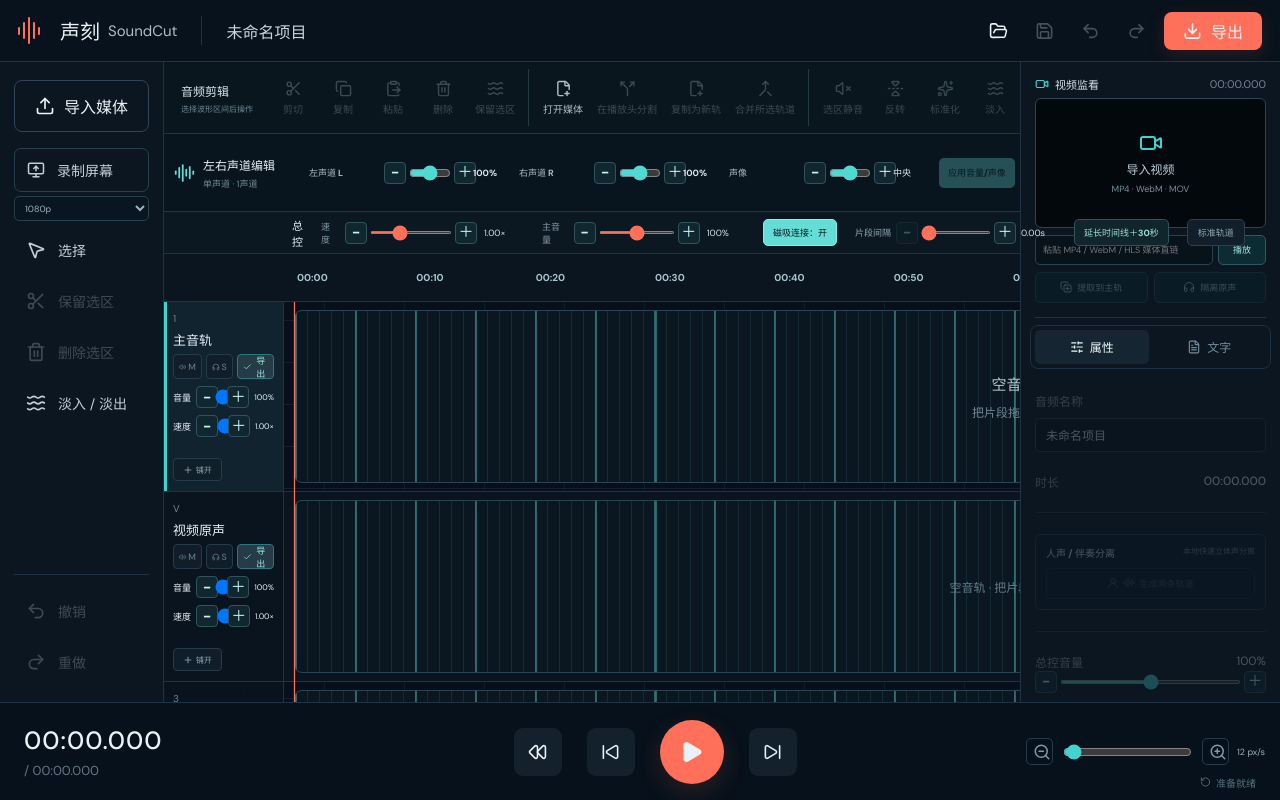
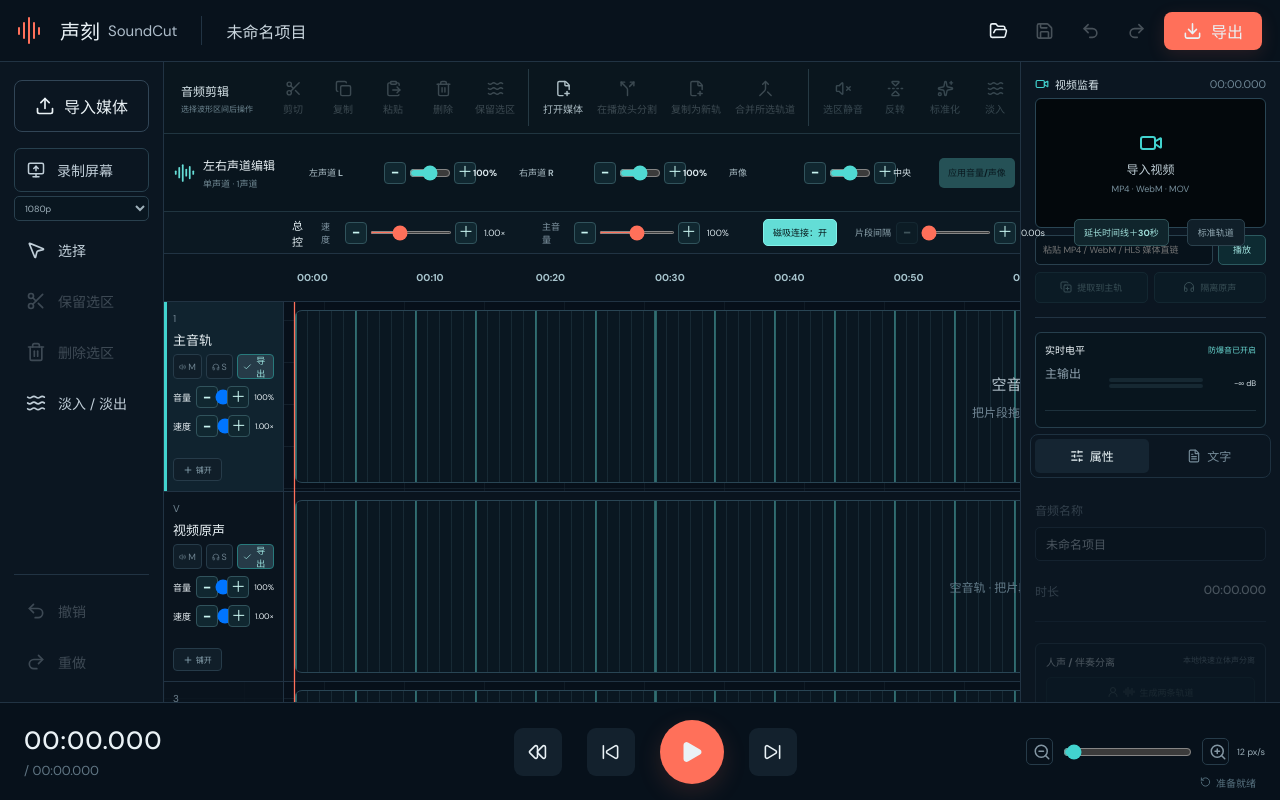
Before and after one commit to i711net/soundcut-web, a React (Vite) app: page / in a window 1280 px wide. Built offline with nearby package versions, Linux system fonts and the light colour scheme.

Commit message:
Add files via upload

```diff
--- a/src/App.tsx
+++ b/src/App.tsx
@@ -26,6 +26,8 @@ import './snap-controls.css'
 import './clip-inspector.css'
 import './timeline-zoom.css'
 import './fade-visuals.css'
+import LevelMeters from './LevelMeters'
+import './level-meters.css'
 import { deserializeProject, loadAutosave, projectFromFile, projectToBlob, saveAutosave, serializeProject, type ProjectSettings, type StoredProject } from './project-storage'
 
 type Snapshot = { tracks: MixerTrack[]; activeId: string; selection: [number, number] }
@@ -607,6 +609,7 @@ export default function App() {
           <div className="stream-input"><input type="url" value={streamUrlInput} onChange={e => setStreamUrlInput(e.target.value)} placeholder="粘贴 MP4 / WebM / HLS 媒体直链"/><button onClick={openStream}>播放</button></div>
           <div className="video-monitor-actions"><button onClick={streamSourceUrl ? extractStreamAudio : extractVideoToMain} disabled={streamSourceUrl ? mediaWorking : !trackStore.tracks[1].buffer}><CopyPlus/>{streamSourceUrl && !trackStore.tracks[1].buffer ? '提取网络原声' : '提取到主轨'}</button><button className={trackStore.tracks[1].solo ? 'active' : ''} onClick={isolateVideoAudio} disabled={!trackStore.tracks[1].buffer}><Headphones/>{trackStore.tracks[1].solo ? '取消隔离' : '隔离原声'}</button></div>
         </section>
+        <LevelMeters tracks={trackStore.tracks} meters={mixerPlayback.meters}/>
         <div className="inspector-tabs">
           <button className={inspectorTab === 'properties' ? 'active' : ''} onClick={() => setInspectorTab('properties')}><SlidersHorizontal/>属性</button>
           <button className={inspectorTab === 'transcript' ? 'active' : ''} onClick={() => setInspectorTab('transcript')}><FileText/>文字{transcript.length > 0 && <i>{transcript.length}</i>}</button>
--- /dev/null
+++ b/src/LevelMeters.tsx
@@ -0,0 +1,13 @@
+import type { MeterState } from './useMixerPlayback'
+import type { MixerTrack } from './mixer'
+
+const percent = (value: number) => `${Math.min(100, Math.max(0, value * 100))}%`
+const db = (value: number) => value > .00001 ? `${(20 * Math.log10(value)).toFixed(1)} dB` : '−∞ dB'
+
+function StereoMeter({ left, right, clipping }: { left: number; right: number; clipping?: boolean }) {
+  return <div className={`stereo-meter ${clipping ? 'clipping' : ''}`} title={`左 ${db(left)} · 右 ${db(right)}`}><i><b style={{ width: percent(left) }}/></i><i><b style={{ width: percent(right) }}/></i></div>
+}
+
+export default function LevelMeters({ tracks, meters }: { tracks: MixerTrack[]; meters: MeterState }) {
+  return <section className="level-meters"><div className="meter-heading"><strong>实时电平</strong><span>{meters.limiterReduction < -.1 ? `限幅 ${meters.limiterReduction.toFixed(1)} dB` : '防爆音已开启'}</span></div><div className="master-meter"><label>主输出</label><StereoMeter left={meters.master.left} right={meters.master.right} clipping={meters.clipping}/><output>{db(Math.max(meters.master.left, meters.master.right))}</output></div><div className="track-meter-list">{tracks.filter(track => track.clips.length).map(track => { const meter = meters.tracks[track.id] || { left: 0, right: 0 }; return <div key={track.id}><label title={track.name}>{track.name}</label><StereoMeter left={meter.left} right={meter.right} clipping={Math.max(meter.left, meter.right) >= 1}/></div> })}</div>{meters.clipping && <div className="clip-warning">输入过响 · 限幅器正在保护输出</div>}</section>
+}
--- /dev/null
+++ b/src/level-meters.css
@@ -0,0 +1 @@
+.level-meters{margin:0 0 13px;padding:9px;background:#08151e;border:1px solid #263f4d;border-radius:6px}.meter-heading,.master-meter,.track-meter-list>div{display:grid;grid-template-columns:58px minmax(0,1fr) 47px;align-items:center;gap:6px}.meter-heading{display:flex;justify-content:space-between;margin-bottom:7px}.meter-heading strong{font-size:10px}.meter-heading span{color:#69d9d3;font-size:8px}.master-meter label,.track-meter-list label{overflow:hidden;color:#9fb1ba;font-size:8px;text-overflow:ellipsis;white-space:nowrap}.master-meter output{color:#d8e7eb;font-size:8px;text-align:right;font-variant-numeric:tabular-nums}.stereo-meter{display:grid;gap:2px}.stereo-meter i{height:4px;overflow:hidden;background:#162832;border-radius:3px}.stereo-meter b{display:block;height:100%;background:linear-gradient(90deg,#38c9a4 0 68%,#e8ca50 82%,#ff705a 100%);transition:width 55ms linear}.stereo-meter.clipping i{box-shadow:0 0 5px #ff705a}.track-meter-list{display:grid;gap:4px;margin-top:7px;padding-top:7px;border-top:1px solid #1d313c}.track-meter-list>div{grid-template-columns:58px minmax(0,1fr)}.clip-warning{margin-top:7px;padding:4px;color:#ffd5cf;background:#6d231e;border-radius:3px;font-size:8px;text-align:center}
--- a/src/mixer.ts
+++ b/src/mixer.ts
@@ -53,6 +53,9 @@ export async function mixTracks(tracks: MixerTrack[], selectedOnly = true, maste
   const channels = Math.max(...allBuffers.map(buffer => buffer.numberOfChannels))
   const duration = durationOfTracks(sources, masterRate)
   const context = new OfflineAudioContext(channels, Math.ceil(duration * sampleRate), sampleRate)
+  const master = context.createGain(), limiter = context.createDynamicsCompressor()
+  limiter.threshold.value = -1; limiter.knee.value = 0; limiter.ratio.value = 20; limiter.attack.value = .003; limiter.release.value = .12
+  master.connect(limiter).connect(context.destination)
   for (const track of sources) {
     const clips = track.clips
     for (const clip of clips) {
@@ -62,7 +65,7 @@ export async function mixTracks(tracks: MixerTrack[], selectedOnly = true, maste
       gain.gain.setValueAtTime(clip.fadeIn > 0 ? 0 : level, clip.start)
       if (clip.fadeIn > 0) gain.gain.linearRampToValueAtTime(level, clip.start + Math.min(clip.fadeIn, clipLength))
       if (clip.fadeOut > 0) { gain.gain.setValueAtTime(level, Math.max(clip.start, clip.start + clipLength - clip.fadeOut)); gain.gain.linearRampToValueAtTime(0, clip.start + clipLength) }
-      connectVoiceEffects(context, node, gain, [track.voicePreset, clip.voicePreset]); gain.connect(context.destination); node.start(clip.start, clip.offset, clip.duration)
+      connectVoiceEffects(context, node, gain, [track.voicePreset, clip.voicePreset]); gain.connect(master); node.start(clip.start, clip.offset, clip.duration)
     }
   }
   return context.startRendering()
--- a/src/useMixerPlayback.ts
+++ b/src/useMixerPlayback.ts
@@ -1,6 +1,16 @@
 import { useCallback, useEffect, useRef, useState } from 'react'
 import { audibleTracks, durationOfTracks, trackRate, type MixerTrack } from './mixer'
 import { connectVoiceEffects } from './voice-effects'
+
+export type MeterState = { master: { left: number; right: number }; tracks: Record<string, { left: number; right: number }>; clipping: boolean; limiterReduction: number }
+
+const silentMeters: MeterState = { master: { left: 0, right: 0 }, tracks: {}, clipping: false, limiterReduction: 0 }
+const analyserPair = (context: AudioContext, source: AudioNode) => {
+  const splitter = context.createChannelSplitter(2), left = context.createAnalyser(), right = context.createAnalyser()
+  left.fftSize = right.fftSize = 256; left.smoothingTimeConstant = right.smoothingTimeConstant = .55
+  source.connect(splitter); splitter.connect(left, 0); splitter.connect(right, 1); return { left, right }
+}
+const analyserPeak = (analyser: AnalyserNode) => { const data = new Float32Array(analyser.fftSize); analyser.getFloatTimeDomainData(data); let peak = 0; for (const value of data) peak = Math.max(peak, Math.abs(value)); return peak }
 
 export function useMixerPlayback(tracks: MixerTrack[], masterRate: number, masterVolume: number, onTime: (time: number) => void) {
   const context = useRef<AudioContext | null>(null)
@@ -9,12 +19,13 @@ export function useMixerPlayback(tracks: MixerTrack[], masterRate: number, maste
   const frame = useRef(0), startedAt = useRef(0), offset = useRef(0)
   const effectSignature = useRef('')
   const [playing, setPlaying] = useState(false)
+  const [meters, setMeters] = useState<MeterState>(silentMeters)
   const duration = durationOfTracks(tracks, masterRate)
 
   const stop = useCallback(() => {
     gains.current.forEach(gain => { try { gain.gain.cancelScheduledValues(gain.context.currentTime); gain.gain.setValueAtTime(0, gain.context.currentTime); gain.disconnect() } catch { /* disconnected */ } })
     nodes.current.forEach(node => { try { node.stop(); node.disconnect() } catch { /* ended */ } })
-    nodes.current.clear(); gains.current.clear(); cancelAnimationFrame(frame.current); setPlaying(false)
+    nodes.current.clear(); gains.current.clear(); cancelAnimationFrame(frame.current); setPlaying(false); setMeters(silentMeters)
     const oldContext = context.current; context.current = null
     if (oldContext && oldContext.state !== 'closed') void oldContext.close().catch(() => undefined)
   }, [])
@@ -25,7 +36,12 @@ export function useMixerPlayback(tracks: MixerTrack[], masterRate: number, maste
     const playable = audibleTracks(tracks)
     if (!playable.length) return
     offset.current = Math.max(0, Math.min(time, duration)); startedAt.current = audioContext.currentTime
+    const master = audioContext.createGain(), limiter = audioContext.createDynamicsCompressor()
+    limiter.threshold.value = -1; limiter.knee.value = 0; limiter.ratio.value = 20; limiter.attack.value = .003; limiter.release.value = .12
+    master.connect(limiter).connect(audioContext.destination)
+    const masterMeters = analyserPair(audioContext, limiter), trackMeters = new Map<string, ReturnType<typeof analyserPair>>(), trackBuses = new Map<string, GainNode>()
     for (const track of playable) {
+      const bus = audioContext.createGain(); bus.connect(master); trackBuses.set(track.id, bus); trackMeters.set(track.id, analyserPair(audioContext, bus))
       const clips = track.clips
       for (const clip of clips) {
         const rate = trackRate(track, masterRate) * clip.playbackRate, clipEnd = clip.start + clip.duration / rate
@@ -40,7 +56,7 @@ export function useMixerPlayback(tracks: MixerTrack[], masterRate: number, maste
         if (clip.fadeIn > elapsed) gain.gain.linearRampToValueAtTime(level, startAt + clip.fadeIn - elapsed)
         const fadeOutStart = Math.max(0, clipLength - clip.fadeOut)
         if (clip.fadeOut > 0) { const untilFade = Math.max(0, fadeOutStart - elapsed); gain.gain.setValueAtTime(elapsed >= fadeOutStart ? level * Math.max(0, (clipLength - elapsed) / clip.fadeOut) : level, startAt + untilFade); gain.gain.linearRampToValueAtTime(0, startAt + Math.max(0, clipLength - elapsed)) }
-        connectVoiceEffects(audioContext, node, gain, [track.voicePreset, clip.voicePreset]); gain.connect(audioContext.destination); node.start(startAt, bufferOffset, clip.offset + clip.duration - bufferOffset)
+        connectVoiceEffects(audioContext, node, gain, [track.voicePreset, clip.voicePreset]); gain.connect(bus); node.start(startAt, bufferOffset, clip.offset + clip.duration - bufferOffset)
         node.onended = () => nodes.current.delete(key); nodes.current.set(key, node); gains.current.set(key, gain)
       }
     }
@@ -48,6 +64,10 @@ export function useMixerPlayback(tracks: MixerTrack[], masterRate: number, maste
     const tick = () => {
       const timeNow = Math.min(duration, offset.current + (audioContext.currentTime - startedAt.current))
       onTime(timeNow)
+      const trackValues: MeterState['tracks'] = {}; let inputClipping = false
+      trackMeters.forEach((pair, id) => { const left = analyserPeak(pair.left), right = analyserPeak(pair.right); trackValues[id] = { left, right }; if (Math.max(left, right) >= 1) inputClipping = true })
+      const masterLeft = analyserPeak(masterMeters.left), masterRight = analyserPeak(masterMeters.right), reduction = limiter.reduction
+      setMeters({ master: { left: masterLeft, right: masterRight }, tracks: trackValues, clipping: inputClipping || reduction < -3, limiterReduction: reduction })
       if (timeNow < duration && nodes.current.size) frame.current = requestAnimationFrame(tick); else stop()
     }
     frame.current = requestAnimationFrame(tick)
@@ -75,5 +95,5 @@ export function useMixerPlayback(tracks: MixerTrack[], masterRate: number, maste
   }, [playFrom, playing, tracks])
 
   useEffect(() => () => { stop(); void context.current?.close() }, [stop])
-  return { playing, duration, playFrom, stop }
+  return { playing, duration, playFrom, stop, meters }
 }
```
